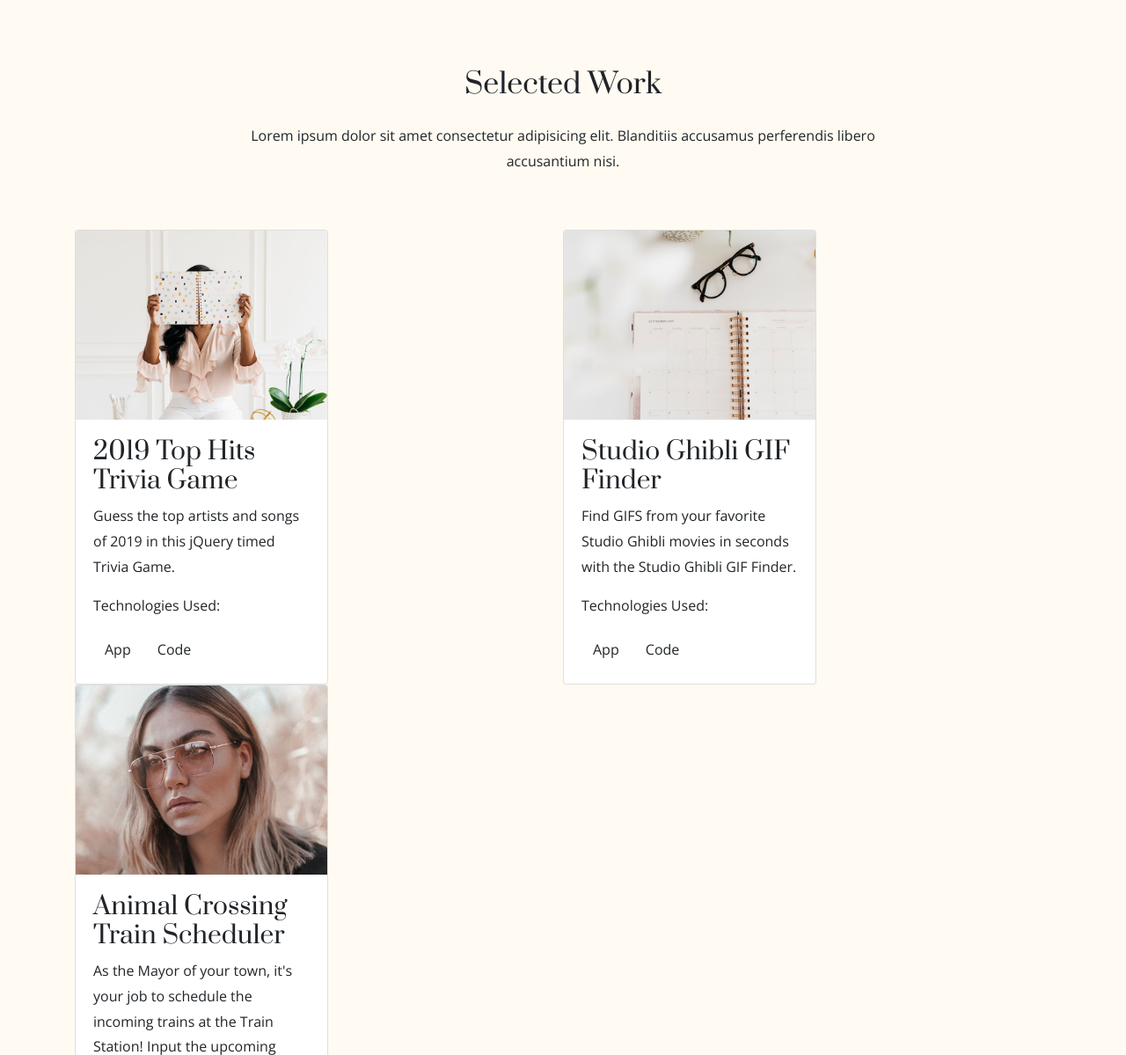
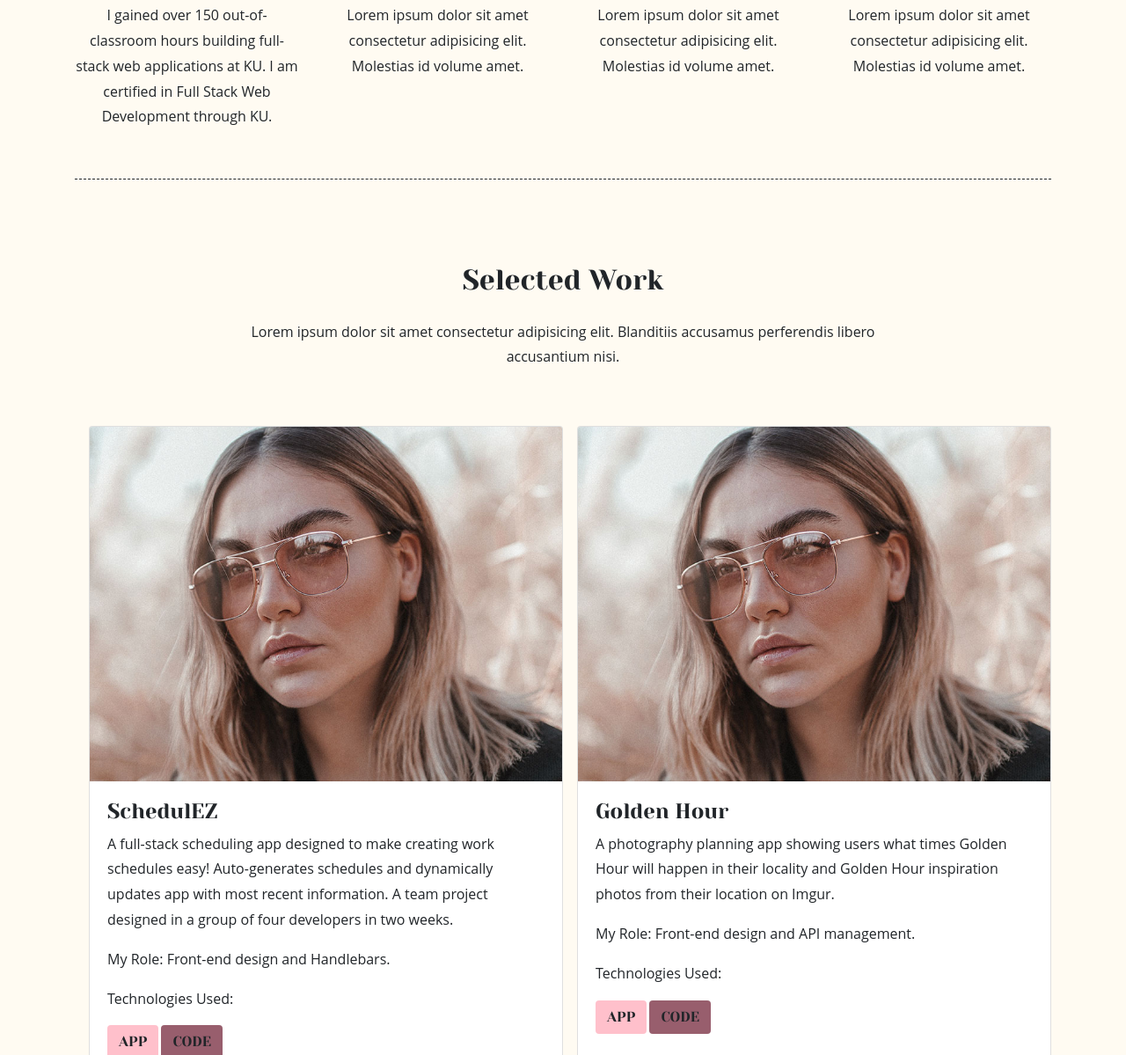
Before and after one commit to burragedanielle/Portfolio-2019, a plain HTML site: page index.html in a window 1280 px wide. Shown: the part 1601-2800 px from the top of the page at 88% size. Drawn offline with nearby package versions, Linux system fonts and the light colour scheme.

Commit message:
updates to styles and projects of portfolio

```diff
--- a/assets/css/style.css
+++ b/assets/css/style.css
@@ -1,8 +1,12 @@
 body {
     line-height: 1.8;
     background-color: #fffbf2;
-    font-family: 'Open Sans', sans-serif;
+    font-family: 'Merriweather Sans', sans-serif;
 
+}
+
+hr {
+    border-top: dashed 1px;
 }
 
 .hero-image {
@@ -14,6 +18,62 @@ body {
     background-color: #000 !important;
     opacity: .8;
 }
+
+h3 {
+    text-transform: lowercase;
+}
+
+h4 {
+    font-family: 'Yeseva One', cursive;
+}
+
+a {
+    color: #985e6d;
+}
+
+.card {
+    margin-left: 1rem;
+}
+
+.card-body {
+    height: 350px;
+    overflow: auto;
+}
+
+.btn {
+    font-family: 'Yeseva One', cursive;
+}
+
+.btn-app {
+    background-color: pink;
+    text-transform: uppercase;
+    font-size: 1rem;
+}
+
+.btn-code {
+    background-color: #985e6d;
+    text-transform: uppercase;
+}
+
+.btn-code:active,
+.btn-code:hover {
+    background-color: transparent;
+    border: 1px solid #985e6d;
+    color: #985e6d;
+    text-transform: uppercase;
+}
+
+.btn-app:active,
+.btn-app:hover {
+    background-color: transparent;
+    border: 1px solid pink;
+    color: pink;
+    text-transform: uppercase;
+}
+
+
+
+
 
 .scroll {
     position: absolute;
@@ -52,7 +112,7 @@ body {
   }
 
 h1 {
-    font-family: 'Prata', serif;
+    font-family: 'Yeseva One', cursive;
     font-size: 70px;
     position: relative;
     top: 150px;
@@ -61,7 +121,7 @@ h1 {
 
 h2,
 h3 {
-    font-family: 'Prata', serif;
+    font-family: 'Yeseva One', cursive;
 }
 
 p {
--- a/index.html
+++ b/index.html
@@ -7,7 +7,7 @@
   <meta http-equiv="X-UA-Compatible" content="ie=edge">
 
   <!-- FONTS -->
-  <link href="https://fonts.googleapis.com/css?family=Open+Sans|Prata&display=swap" rel="stylesheet">
+  <link href="https://fonts.googleapis.com/css?family=Merriweather+Sans|Yeseva+One&display=swap" rel="stylesheet">
 
   <script src="https://kit.fontawesome.com/fd6b322f21.js" crossorigin="anonymous"></script>
 
@@ -17,7 +17,7 @@
   <link href="https://unpkg.com/aos@2.3.1/dist/aos.css" rel="stylesheet">
   <link rel="stylesheet" href="./assets/css/style.css">
 
-  <title>Danielle Burrage's Portfolio</title>
+  <title>Danielle Burrage || Portfolio</title>
 </head>
 
 <body>
@@ -73,20 +73,27 @@
       <div class="row" data-aos="fade-up" data-aos-delay="100">
         <div class="col-lg-6 ml-auto pl-lg-4 mb-5 order-2">
           <h2 class="mb-4 section-title">About Me</h2>
-          <p>Lorem ipsum dolor sit amet consectetur adipisicing elit. Id autem temporibus blanditiis accusamus
-            perferendis libero accusantium nisi itaque tempore, harum aliquid aut, sapiente dolor tenetur.</p>
-          <p class="mb-5">Lorem ipsum dolor sit amet consectetur adipisicing elit. Nostrum, voluptatibus.</p>
+          <p>I am a front-end web developer with award-winning experience in digital marketing and content development
+            for ecommerce. I’ve been recognized for my imaginative approach to problem-solving and ability to bring
+            concepts to life.</p>
+          <p>I have a background in textile sourcing, design, and digital marketing. I understand the importance of
+            effective design, strategic collaboration, and delivering a phenomenal user-experience before launch.</p>
+          <p><span class="final-line">My passion is to take big ideas and turn them into functional code. Please see my
+              work below!</span></p>
+          </p>
         </div>
         <div class="col-lg-6">
           <img src="./assets/images/about_1.jpg" alt="Image" class="img-fluid">
         </div>
       </div>
+      <hr>
       <div class="row mini-section" data-aos="fade-up" data-aos-delay="100">
         <div class="col-lg-3 my-4">
           <div class="service text-center">
-            <span><i class="fab fa-js-square fa-5x mb-3"></i></span>
-            <h3>JavaScript</h3>
-            <p>Lorem ipsum dolor sit amet consectetur adipisicing elit. Molestias id volume amet.</p>
+            <span><i class="fas fa-graduation-cap fa-5x mb-3"></i></span>
+            <h3>Education</h3>
+            <p>I gained over 150 out-of-classroom hours building full-stack web applications
+              at KU. I am certified in Full Stack Web Development through KU. </p>
           </div>
         </div>
         <div class="col-lg-3 my-4">
@@ -111,6 +118,7 @@
           </div>
         </div>
       </div>
+      <hr>
     </div>
   </div>
 
@@ -127,46 +135,92 @@
       </div>
     </div>
 
+
+
+
+
+
+
     <div class="container">
       <div class="row mb-5 no-gutters">
-        <!-- PROJECT #1 -->
-        <div class="col-sm-6 col-md-6 col-lg-6" data-aos="fade" data-aos-delay="100">
-          <div class="card" style="width: 18rem;">
+        <!-- TEAM PROJECT #1 -->
+        <div class="col-sm-6" data-aos="fade" data-aos-delay="100">
+          <div class="card">
+            <img src="./assets/images/work_3.jpg" class="card-img-top" alt="...">
+            <div class="card-body">
+              <h4>SchedulEZ</h4>
+              <p>A full-stack scheduling app designed to make creating work schedules easy! Auto-generates schedules and
+                dynamically updates app with most recent information. A team project designed in a group of
+                four developers in two weeks.
+              </p>
+              <p><span class="project-section">My Role:</span> Front-end design and Handlebars.</p>
+              <p>Technologies Used: </p>
+              <a class="btn btn-app" href="http://scheduleez.herokuapp.com/" role="button">App</a>
+              <a class="btn btn-code" href="https://github.com/md0808/project2" role="button">Code</a>
+            </div>
+          </div>
+        </div>
+        <!-- TEAM PROJECT #2 -->
+        <div class="col-sm-6" data-aos="fade" data-aos-delay="100">
+          <div class="card">
+            <img src="./assets/images/work_3.jpg" class="card-img-top" alt="...">
+            <div class="card-body">
+              <h4>Golden Hour</h4>
+              <p>A photography planning app showing users what times Golden Hour will happen in their locality and
+                Golden Hour inspiration photos from their location on Imgur.
+              </p>
+              <p><span class="project-section">My Role:</span> Front-end design and API management.</p>
+              <p>Technologies Used: </p>
+              <a class="btn btn-app" href="https://burragedanielle.github.io/project_one/" role="button">App</a>
+              <a class="btn btn-code" href="https://github.com/burragedanielle/project_one" role="button">Code</a>
+            </div>
+          </div>
+        </div>
+      </div>
+    </div>
+
+    <div class="container">
+      <div class="row mb-5 no-gutters">
+        <!-- PERSONAL PROJECT #1 -->
+        <div class="col-sm" data-aos="fade" data-aos-delay="100">
+          <div class="card">
             <img src="./assets/images/work_1.jpg" class="card-img-top" alt="...">
             <div class="card-body">
-              <h3>2019 Top Hits Trivia Game</h3>
+              <h4>2019 Top Hits Trivia Game</h4>
               <p>Guess the top artists and songs of 2019 in this jQuery timed Trivia Game.</p>
               <p>Technologies Used:</p>
-              <a class="btn" href="https://burragedanielle.github.io/Trivia-Game/" role="button">App</a>
-              <a class="btn" href="https://github.com/burragedanielle/Trivia-Game" role="button">Code</a>
+              <a class="btn btn-app" href="https://burragedanielle.github.io/Trivia-Game/" role="button">The App</a>
+              <a class="btn btn-code" href="https://github.com/burragedanielle/Trivia-Game" role="button">My
+                Code</a>
             </div>
           </div>
         </div>
         <!-- PROJECT #2 -->
-        <div class="col-sm-6 col-md-6 col-lg-6" data-aos="fade" data-aos-delay="200">
-          <div class="card" style="width: 18rem;">
+        <div class="col-sm" data-aos="fade" data-aos-delay="200">
+          <div class="card">
             <img src="./assets/images/work_2.jpg" class="card-img-top" alt="...">
             <div class="card-body">
-              <h3>Studio Ghibli GIF Finder</h3>
+              <h4>Studio Ghibli GIF Finder</h4>
               <p>Find GIFS from your favorite Studio Ghibli movies in seconds with the Studio Ghibli GIF Finder.</p>
               <p>Technologies Used: </p>
-              <a class="btn" href="https://burragedanielle.github.io/Studio-Ghibli-GIF-Finder/" role="button">App</a>
-              <a class="btn" href="https://github.com/burragedanielle/Studio-Ghibli-GIF-Finder" role="button">Code</a>
+              <a class="btn btn-app" href="https://burragedanielle.github.io/Studio-Ghibli-GIF-Finder/"
+                role="button">App</a>
+              <a class="btn btn-code" href="https://github.com/burragedanielle/Studio-Ghibli-GIF-Finder"
+                role="button">Code</a>
             </div>
           </div>
         </div>
-        <!-- PROJECT #3 -->
-        <div class="col-sm-6 col-md-6 col-lg-6" data-aos="fade" data-aos-delay="300">
-          <div class="card" style="width: 18rem;">
-            <img src="./assets/images/work_3.jpg" class="card-img-top" alt="...">
+        <!-- PROJECT 3 -->
+        <div class="col-sm" data-aos="fade" data-aos-delay="200">
+          <div class="card">
+            <img src="./assets/images/work_2.jpg" class="card-img-top" alt="...">
             <div class="card-body">
-              <h3>Animal Crossing Train Scheduler</h3>
+              <h4>Animal Crossing Train Scheduler</h4>
               <p>As the Mayor of your town, it's your job to schedule the incoming trains at the Train Station! Input
-                the upcoming trains into the schedule using this Animal Crossing inspired jQuery and Firebase form.
-              </p>
+                the upcoming trains into the schedule using this Animal Crossing inspired jQuery and Firebase form.</p>
               <p>Technologies Used: </p>
-              <a class="btn" href="https://burragedanielle.github.io/Train-Scheduler/" role="button">App</a>
-              <a class="btn" href="https://github.com/burragedanielle/Train-Scheduler" role="button">Code</a>
+              <a class="btn btn-app" href="https://burragedanielle.github.io/Train-Scheduler/" role="button">App</a>
+              <a class="btn btn-code" href="https://github.com/burragedanielle/Train-Scheduler" role="button">Code</a>
             </div>
           </div>
         </div>
@@ -178,7 +232,7 @@
       <div class="container">
         <div class="row mb-5">
           <div class="col-md-4 mb-5">
-          <h3 class="mb-4">About Me</h3>
+            <h4 class="mb-4">About Me</h4>
             <p class="mb-5">Lorem ipsum dolor sit amet consectetur, adipisicing elit. Alias nihil numquam aspernatur
               inventore sint eligendi nostrum!</p>
           </div>
```
Also changed, not shown: portfolio.html (+16 -12 lines). Lines whose indentation alone changed are shown as unchanged.
